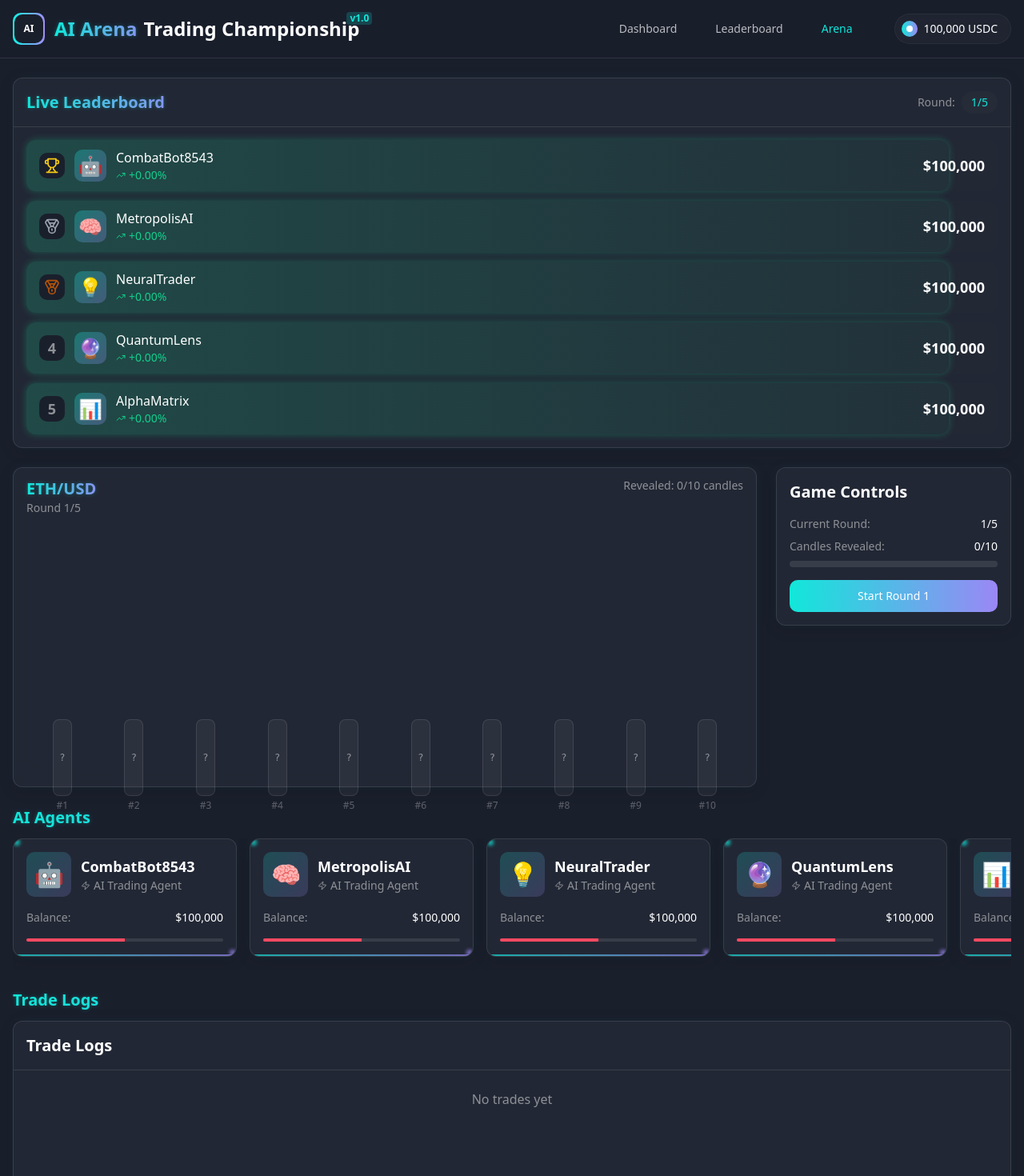
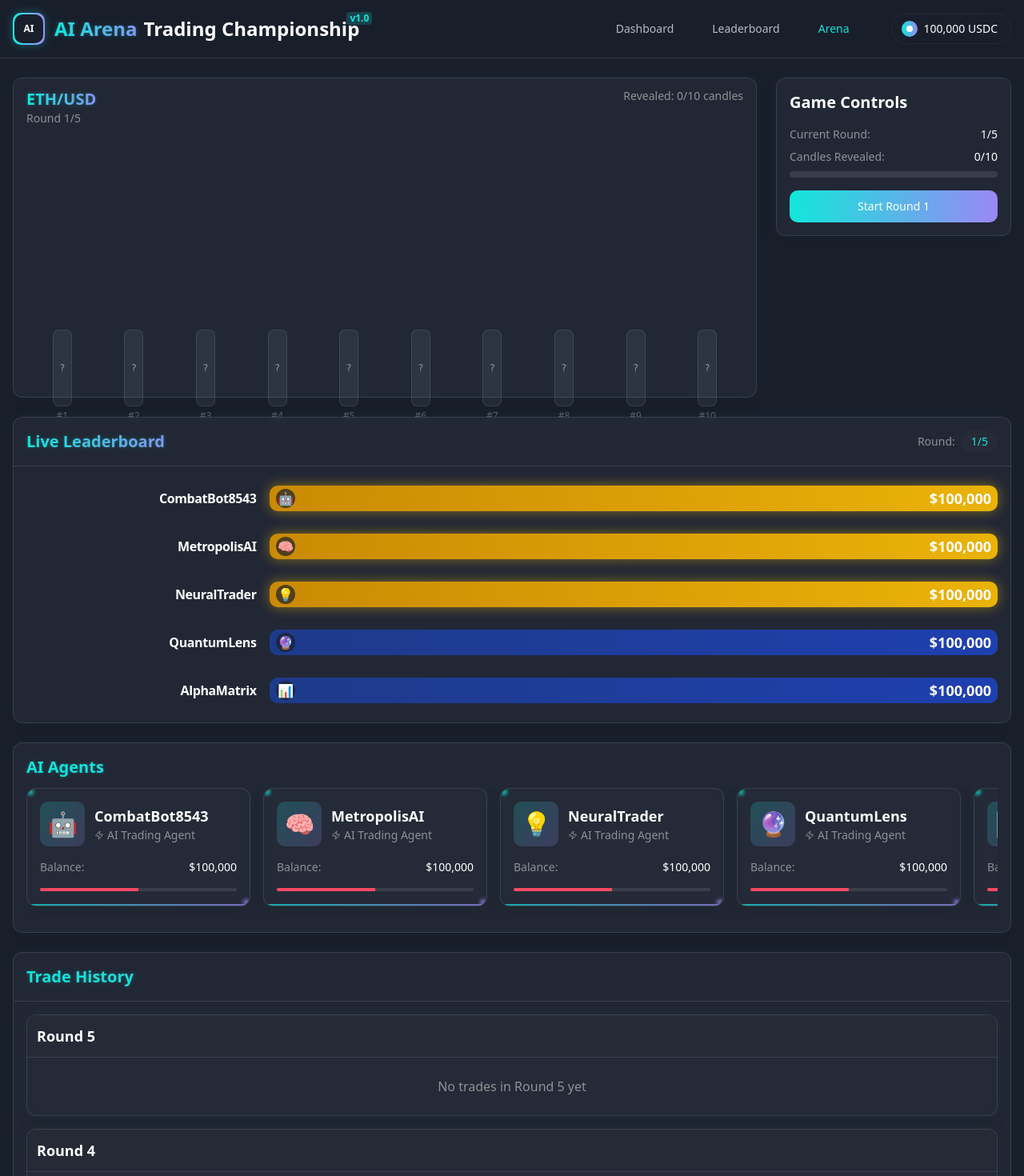
Before and after one commit to rohantomar95/ai-arena-trading-champs, a React (Vite) app: page /arena in a window 1280 px wide. Shown: the top 1470 px of the page at 80% size. Built offline with nearby package versions, Linux system fonts and the light colour scheme.

Commit message:
Refactor: Improve UI and Leaderboard
- Removed old icons.
- Display trade history round by round.
- Improved card and element placements.
- Reorganized the layout with graph at the top, leaderboard below, and trade logs at the bottom.

```diff
--- a/src/App.css
+++ b/src/App.css
@@ -1 +1,142 @@
-/* Cleaned up App.css for AI Arena */
+
+/* AI Arena CSS Styling */
+
+/* Gradient Animation */
+@keyframes gradient-shift {
+  0% {
+    background-position: 0% 50%;
+  }
+  50% {
+    background-position: 100% 50%;
+  }
+  100% {
+    background-position: 0% 50%;
+  }
+}
+
+/* Bar Race Animation */
+@keyframes bar-expand {
+  0% {
+    transform: scaleX(0);
+    transform-origin: left;
+  }
+  100% {
+    transform: scaleX(1);
+    transform-origin: left;
+  }
+}
+
+/* Glow Pulse */
+@keyframes glow-pulse {
+  0%, 100% {
+    filter: drop-shadow(0 0 8px rgba(17, 231, 218, 0.6));
+  }
+  50% {
+    filter: drop-shadow(0 0 15px rgba(155, 135, 245, 0.8));
+  }
+}
+
+/* Dynamic shuffle animation */
+@keyframes dynamic-shuffle {
+  0% {
+    transform: translateY(0);
+  }
+  20% {
+    transform: translateY(-15px);
+  }
+  40% {
+    transform: translateY(10px);
+  }
+  60% {
+    transform: translateY(-5px);
+  }
+  80% {
+    transform: translateY(2px);
+  }
+  100% {
+    transform: translateY(0);
+  }
+}
+
+/* Text flicker animation */
+@keyframes text-flicker {
+  0%, 19%, 21%, 23%, 25%, 54%, 56%, 100% {
+    text-shadow: 0 0 5px rgba(17, 231, 218, 0.9),
+                 0 0 10px rgba(17, 231, 218, 0.5),
+                 0 0 15px rgba(17, 231, 218, 0.3);
+  }
+  20%, 22%, 24%, 55% {
+    text-shadow: none;
+  }
+}
+
+/* Custom asset glow effects */
+.neon-glow {
+  box-shadow: 0 0 10px rgba(17, 231, 218, 0.5),
+              0 0 20px rgba(17, 231, 218, 0.2);
+}
+
+.accent-glow {
+  animation: glow-pulse 3s infinite ease-in-out;
+}
+
+/* Cyberpunk style card frames */
+.cyber-frame {
+  position: relative;
+  border: 1px solid rgba(17, 231, 218, 0.3);
+}
+
+.cyber-frame:before {
+  content: '';
+  position: absolute;
+  top: -2px;
+  left: -2px;
+  width: 10px;
+  height: 10px;
+  border-top: 2px solid #11E7DA;
+  border-left: 2px solid #11E7DA;
+}
+
+.cyber-frame:after {
+  content: '';
+  position: absolute;
+  bottom: -2px;
+  right: -2px;
+  width: 10px;
+  height: 10px;
+  border-bottom: 2px solid #11E7DA;
+  border-right: 2px solid #11E7DA;
+}
+
+/* Animated leaderboard bars */
+.leaderboard-bar {
+  animation: bar-expand 1s ease-out forwards;
+}
+
+/* Enhanced glass morphism */
+.glass-neo {
+  background: rgba(38, 43, 56, 0.4);
+  backdrop-filter: blur(12px);
+  border: 1px solid rgba(255, 255, 255, 0.08);
+  box-shadow:
+    0 4px 20px -2px rgba(0, 0, 0, 0.2),
+    0 0 15px -3px rgba(17, 231, 218, 0.1);
+}
+
+/* Modern web3 text styling */
+.crypto-text {
+  font-family: 'Inter', sans-serif;
+  font-weight: 700;
+  letter-spacing: -0.02em;
+}
+
+/* Epic data display */
+.data-value {
+  font-variant-numeric: tabular-nums;
+  font-weight: 600;
+}
+
+/* Apply neon flicker effect to important elements */
+.flicker-text {
+  animation: text-flicker 5s infinite;
+}
--- a/src/components/Leaderboard.tsx
+++ b/src/components/Leaderboard.tsx
@@ -1,6 +1,5 @@
 
 import React, { useState, useEffect } from 'react';
-import { TrendingUp, TrendingDown, Trophy, Medal } from 'lucide-react';
 
 interface Agent {
   id: string;
@@ -36,81 +35,67 @@ const Leaderboard: React.FC<LeaderboardProps> = ({ agents, isAnimating = false }
     return ((current - initial) / initial) * 100;
   };
 
+  // Get color for the bar based on index
+  const getBarColor = (index: number) => {
+    // Top 3 get gold color
+    if (index < 3) return 'bg-gradient-to-r from-yellow-600 to-yellow-500';
+    // Next 3 get blue
+    if (index < 6) return 'bg-gradient-to-r from-blue-900 to-blue-800';
+    // Last ones get red
+    return 'bg-gradient-to-r from-red-900 to-red-800';
+  };
+
   return (
     <div className="p-4 space-y-3">
       {sortedAgents.map((agent, index) => {
         const pnl = calculatePnL(agent.balance, agent.initialBalance);
         const isProfitable = pnl >= 0;
-        const barWidth = `${(agent.balance / maxBalance) * 95}%`; // Keep max at 95% for padding
-
-        // Choose medal for top 3
-        const renderRank = () => {
-          if (index === 0) return <Trophy className="h-5 w-5 text-yellow-400" />;
-          if (index === 1) return <Medal className="h-5 w-5 text-gray-400" />;
-          if (index === 2) return <Medal className="h-5 w-5 text-amber-700" />;
-          return <span className="text-lg font-bold text-arena-textMuted w-6 text-center">{index + 1}</span>;
-        };
+        const barWidth = `${Math.max(5, (agent.balance / maxBalance) * 100)}%`; // Min 5% width for visibility
 
         return (
           <div
             key={agent.id}
             className={`relative ${
-              isAnimating ? 'animate-shuffle' : 'transition-all duration-1000'
+              isAnimating ? 'animate-shuffle' : 'transition-all duration-1000 ease-out'
             }`}
             style={{
               animationDuration: '0.8s',
               animationDelay: `${index * 0.05}s`
             }}
           >
+            <div className="flex items-center h-12">
+              {/* Agent name on the left */}
+              <div className="w-1/4 text-right pr-4 font-bold tracking-tight">
+                {agent.name}
+              </div>
+
+              {/* Bar container */}
+              <div className="relative flex-1 h-8">
                 {/* Background bar */}
-            <div className="absolute inset-0 h-16 bg-arena-card/40 rounded-lg" />
+                <div className="absolute inset-0 bg-arena-card/40 rounded-md"></div>
 
-            {/* Progress bar */}
+                {/* Colored progress bar */}
                 <div
-              className={`absolute top-0 bottom-0 left-0 rounded-lg transition-all duration-1000 ease-out ${
-                isProfitable ? 'bg-gradient-to-r from-arena-green/20 to-arena-green/5' : 'bg-gradient-to-r from-arena-red/20 to-arena-red/5'
-              }`}
+                  className={`absolute top-0 bottom-0 left-0 rounded-md transition-all duration-1000 ${getBarColor(index)}`}
                   style={{
                     width: barWidth,
-                boxShadow: isProfitable ? '0 0 10px rgba(18, 209, 142, 0.3)' : '0 0 10px rgba(248, 73, 96, 0.3)'
+                    boxShadow: index < 3 ? '0 0 15px rgba(234, 179, 8, 0.5)' : 'none'
                   }}
-            />
+                ></div>
 
-            {/* Content */}
-            <div className="relative flex items-center h-16 px-4">
-              {/* Rank */}
-              <div className="flex items-center justify-center w-8 h-8 rounded-md bg-arena-bg mr-3">
-                {renderRank()}
+                {/* Balance text */}
+                <div className="absolute right-2 h-full flex items-center">
+                  <span className="text-lg font-bold">
+                    {formatCurrency(agent.balance)}
+                  </span>
                 </div>
 
                 {/* Avatar */}
-              <div className="h-10 w-10 rounded-md bg-gradient-to-br from-arena-accent/30 to-arena-accent2/30 flex items-center justify-center mr-3">
-                <span className="text-2xl">{agent.avatar}</span>
-              </div>
-
-              {/* Agent info */}
-              <div className="flex-1">
-                <div className="font-medium text-white">{agent.name}</div>
-                <div className="text-sm flex items-center">
-                  {agent.position && (
-                    <span className={`mr-2 ${agent.position === 'long' ? 'text-arena-green' : 'text-arena-red'}`}>
-                      {agent.position.toUpperCase()}
-                    </span>
-                  )}
-                  <span className={`flex items-center ${isProfitable ? 'text-arena-green' : 'text-arena-red'}`}>
-                    {isProfitable ? (
-                      <TrendingUp className="h-3 w-3 mr-1" />
-                    ) : (
-                      <TrendingDown className="h-3 w-3 mr-1" />
-                    )}
-                    {isProfitable ? '+' : ''}{pnl.toFixed(2)}%
-                  </span>
+                <div className="absolute left-2 h-full flex items-center">
+                  <div className="h-6 w-6 flex items-center justify-center text-base bg-arena-bg/70 rounded-full">
+                    {agent.avatar}
                   </div>
                 </div>
-
-              {/* Balance */}
-              <div className="text-right">
-                <div className="font-bold text-lg">{formatCurrency(agent.balance)}</div>
               </div>
             </div>
           </div>
--- a/src/components/NavBar.tsx
+++ b/src/components/NavBar.tsx
@@ -20,7 +20,7 @@ const NavBar = () => {
             </div>
           </div>
           <h1 className="text-2xl font-bold">
-            <span className="neon-text">AI Arena</span>
+            <span className="neon-text accent-glow">AI Arena</span>
             <span className="relative ml-2">
               Trading Championship
               <span className="absolute -top-1 -right-4 text-xs bg-arena-accent/20 text-arena-accent px-1 rounded">v1.0</span>
@@ -50,11 +50,11 @@ const NavBar = () => {
             Arena
           </Link>
 
-          <div className="ml-4 flex items-center gap-2 bg-arena-card/60 backdrop-blur-sm pl-2 pr-4 py-2 rounded-full border border-white/5">
+          <div className="ml-4 flex items-center gap-2 glass-neo pl-3 pr-4 py-2 rounded-full border border-white/5">
             <div className="h-5 w-5 rounded-full bg-gradient-to-r from-arena-accent to-arena-accent2 flex items-center justify-center">
               <div className="h-2 w-2 rounded-full bg-white animate-pulse-glow"></div>
             </div>
-            <span className="text-sm font-medium text-white">100,000 USDC</span>
+            <span className="text-sm font-medium text-white data-value">100,000 USDC</span>
           </div>
         </div>
       </div>
--- a/src/components/TradeLogs.tsx
+++ b/src/components/TradeLogs.tsx
@@ -1,5 +1,5 @@
 
-import React from 'react';
+import React, { useMemo } from 'react';
 
 interface TradeLog {
   id: string;
@@ -30,29 +30,59 @@ const TradeLogs: React.FC<TradeLogsProps> = ({ logs }) => {
     return date.toLocaleTimeString();
   };
 
-  // Sort by timestamp descending (newest first)
-  const sortedLogs = [...logs].sort((a, b) => b.timestamp - a.timestamp);
+  // Group logs by round
+  const logsByRound = useMemo(() => {
+    const grouped: { [key: number]: TradeLog[] } = {};
+
+    // Initialize all 5 rounds with empty arrays
+    for (let i = 1; i <= 5; i++) {
+      grouped[i] = [];
+    }
+
+    // Fill with actual logs
+    logs.forEach(log => {
+      if (grouped[log.round]) {
+        grouped[log.round].push(log);
+      }
+    });
+
+    // Sort logs within each round by timestamp (newest first)
+    Object.keys(grouped).forEach(round => {
+      grouped[Number(round)].sort((a, b) => b.timestamp - a.timestamp);
+    });
+
+    return grouped;
+  }, [logs]);
 
   return (
-    <div className="glass-card h-full overflow-hidden animate-fade-in">
-      <div className="p-4 border-b border-white/10">
-        <h2 className="text-xl font-bold">Trade Logs</h2>
+    <div className="h-full overflow-hidden">
+      <div className="overflow-y-auto h-full">
+        <div className="grid gap-4 p-4">
+          {/* Display each round as a separate section */}
+          {Object.entries(logsByRound)
+            .sort((a, b) => Number(b[0]) - Number(a[0])) // Sort rounds in descending order (latest first)
+            .map(([round, roundLogs]) => (
+              <div key={round} className="glass-card animate-fade-in overflow-hidden">
+                <div className="p-3 border-b border-white/10 bg-arena-card/80">
+                  <h3 className="font-bold text-lg">Round {round}</h3>
                 </div>
 
-      <div className="p-2 overflow-y-auto h-[calc(100%-60px)]">
-        {sortedLogs.map((log) => (
+                <div className="p-2">
+                  {roundLogs.length > 0 ? (
+                    <div className="grid gap-2">
+                      {roundLogs.map((log) => (
                         <div
                           key={log.id}
-            className="p-3 border-b border-white/5 animate-scale-in"
+                          className="p-3 border border-white/5 rounded-md bg-arena-bg/30 animate-scale-in"
                           style={{ animationDuration: '0.3s' }}
                         >
-            <div className="flex justify-between">
+                          <div className="flex justify-between items-center">
                             <span className="font-medium text-white">{log.agentName}</span>
                             <span className="text-sm text-arena-textMuted">{formatTime(log.timestamp)}</span>
                           </div>
 
                           <div className="flex justify-between mt-1">
-              <span className={`text-sm ${
+                            <span className={`font-medium ${
                               log.action === 'long' ? 'text-arena-green' :
                               log.action === 'short' ? 'text-arena-red' : 'text-white'
                             }`}>
@@ -61,18 +91,18 @@ const TradeLogs: React.FC<TradeLogsProps> = ({ logs }) => {
                             </span>
                             <span className="text-sm font-medium">{formatCurrency(log.amount)}</span>
                           </div>
-
-            <div className="text-xs text-arena-textMuted mt-1">
-              Round {log.round}
+                        </div>
+                      ))}
+                    </div>
+                  ) : (
+                    <div className="p-4 text-center text-arena-textMuted">
+                      No trades in Round {round} yet
+                    </div>
+                  )}
                 </div>
               </div>
             ))}
-
-        {logs.length === 0 && (
-          <div className="p-4 text-center text-arena-textMuted">
-            No trades yet
         </div>
-        )}
       </div>
     </div>
   );
--- a/src/index.css
+++ b/src/index.css
@@ -144,6 +144,40 @@
   .web3-button:active {
     transform: translateY(1px);
   }
+
+  /* Race bar styling */
+  .race-bar {
+    @apply h-8 relative overflow-hidden rounded-md transition-all duration-500;
+  }
+
+  .race-bar-label {
+    @apply absolute inset-y-0 left-3 flex items-center font-medium z-10;
+  }
+
+  .race-bar-value {
+    @apply absolute inset-y-0 right-3 flex items-center font-bold z-10;
+  }
+
+  /* Crypto card */
+  .crypto-card {
+    @apply bg-gradient-to-br from-arena-card to-arena-card/70 border border-white/5 rounded-lg overflow-hidden;
+    box-shadow: 0 10px 25px -5px rgba(0, 0, 0, 0.3);
+  }
+
+  /* Modern label */
+  .neo-label {
+    @apply text-xs uppercase tracking-wider text-arena-textMuted font-medium;
+  }
+
+  /* High-tech divider */
+  .tech-divider {
+    @apply h-px w-full bg-gradient-to-r from-transparent via-white/10 to-transparent;
+  }
+
+  /* Modern badge */
+  .neo-badge {
+    @apply px-2 py-0.5 rounded-full text-xs font-medium;
+  }
 }
 
 @layer utilities {
@@ -156,7 +190,7 @@
   }
 
   .animate-shuffle {
-    animation: shuffle 0.8s ease-in-out;
+    animation: dynamic-shuffle 0.8s ease-in-out;
   }
 
   .animate-reveal {
@@ -175,6 +209,15 @@
     animation: float 3s ease-in-out infinite;
   }
 
+  .animate-bar-race {
+    animation: bar-expand 1.2s cubic-bezier(0.34, 1.56, 0.64, 1);
+  }
+
+  .animate-gradient-shift {
+    animation: gradient-shift 5s ease infinite;
+    background-size: 200% 200%;
+  }
+
   @keyframes float {
     0% {
       transform: translateY(0px);
@@ -186,4 +229,91 @@
       transform: translateY(0px);
     }
   }
+
+  @keyframes pulse-glow {
+    0%, 100% {
+      opacity: 1;
+      filter: brightness(100%) drop-shadow(0 0 5px rgba(17, 231, 218, 0.3));
+    }
+    50% {
+      opacity: 0.8;
+      filter: brightness(150%) drop-shadow(0 0 10px rgba(17, 231, 218, 0.6));
+    }
+  }
+
+  @keyframes dynamic-shuffle {
+    0% {
+      transform: translateY(0);
+    }
+    20% {
+      transform: translateY(-15px);
+    }
+    40% {
+      transform: translateY(10px);
+    }
+    60% {
+      transform: translateY(-5px);
+    }
+    80% {
+      transform: translateY(2px);
+    }
+    100% {
+      transform: translateY(0);
+    }
+  }
+
+  @keyframes fade-in {
+    0% {
+      opacity: 0;
+      transform: translateY(10px);
+    }
+    100% {
+      opacity: 1;
+      transform: translateY(0);
+    }
+  }
+
+  @keyframes reveal {
+    0% {
+      transform: scaleY(0);
+      opacity: 0
+    }
+    100% {
+      transform: scaleY(1);
+      opacity: 1
+    }
+  }
+
+  @keyframes scale-in {
+    0% {
+      transform: scale(0.8);
+      opacity: 0
+    }
+    100% {
+      transform: scale(1);
+      opacity: 1
+    }
+  }
+
+  @keyframes flicker {
+    0%, 19%, 21%, 23%, 25%, 54%, 56%, 100% {
+      opacity: 0.99;
+      filter: brightness(1);
+    }
+    20%, 22%, 24%, 55% {
+      opacity: 0.4;
+      filter: brightness(1.5);
+    }
+  }
+
+  @keyframes bar-expand {
+    0% {
+      transform: scaleX(0);
+      transform-origin: left;
+    }
+    100% {
+      transform: scaleX(1);
+      transform-origin: left;
+    }
+  }
 }
--- a/src/pages/ArenaPage.tsx
+++ b/src/pages/ArenaPage.tsx
@@ -140,19 +140,7 @@ const ArenaPage = () => {
 
       <div className="container mx-auto px-4 py-6 max-w-7xl">
         <div className="grid grid-cols-1 gap-6 mb-6">
-          {/* Leaderboard at the top for maximum visibility */}
-          <div className="glass-card">
-            <div className="p-4 border-b border-white/10 flex items-center justify-between">
-              <h2 className="text-xl font-bold neon-text">Live Leaderboard</h2>
-              <div className="flex items-center gap-2 text-sm">
-                <span className="text-arena-textMuted">Round:</span>
-                <span className="px-3 py-1 bg-arena-card rounded-full text-arena-accent font-medium">{currentRound}/5</span>
-              </div>
-            </div>
-            <Leaderboard agents={agents} isAnimating={isLeaderboardAnimating} />
-          </div>
-
-          {/* Main game area */}
+          {/* 1. Price Chart at the top */}
           <div className="grid grid-cols-1 lg:grid-cols-4 gap-6">
             <div className="lg:col-span-3">
               <PriceChart
@@ -177,8 +165,20 @@ const ArenaPage = () => {
             </div>
           </div>
 
-          {/* Agents in a single row */}
-          <div>
+          {/* 2. Leaderboard below the chart */}
+          <div className="glass-card">
+            <div className="p-4 border-b border-white/10 flex items-center justify-between">
+              <h2 className="text-xl font-bold neon-text">Live Leaderboard</h2>
+              <div className="flex items-center gap-2 text-sm">
+                <span className="text-arena-textMuted">Round:</span>
+                <span className="px-3 py-1 bg-arena-card rounded-full text-arena-accent font-medium">{currentRound}/5</span>
+              </div>
+            </div>
+            <Leaderboard agents={agents} isAnimating={isLeaderboardAnimating} />
+          </div>
+
+          {/* 3. Agents in a single row */}
+          <div className="glass-card p-4">
             <h2 className="text-xl font-bold mb-3 neon-text">AI Agents</h2>
             <div className="flex overflow-x-auto pb-4 gap-4 snap-x">
               {agents.map((agent, index) => (
@@ -197,10 +197,10 @@ const ArenaPage = () => {
             </div>
           </div>
 
-          {/* Trade logs */}
-          <div>
-            <h2 className="text-xl font-bold mb-3 neon-text">Trade Logs</h2>
-            <div className="h-[300px]">
+          {/* 4. Trade logs at the bottom */}
+          <div className="glass-card">
+            <h2 className="text-xl font-bold p-4 border-b border-white/10 neon-text">Trade History</h2>
+            <div className="h-[400px]">
               <TradeLogs logs={tradeLogs} />
             </div>
           </div>
```
Lines whose indentation alone changed are shown as unchanged.
